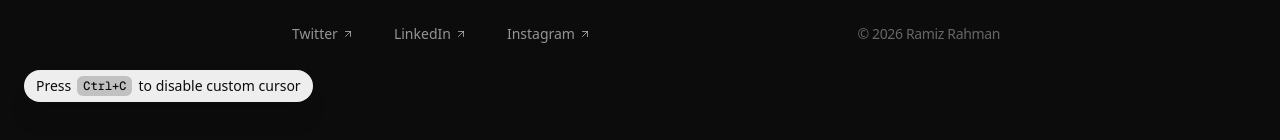
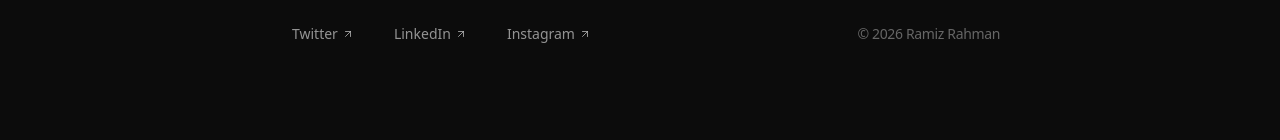
Before and after one commit to uncoolburrito/website, a Next.js app: page / in a window 1280 px wide. Shown: the part 674-814 px from the top of the page. Built offline with nearby package versions, Linux system fonts and the light colour scheme; no server answers.

Commit message:
removed custom curosr

```diff
--- a/src/app/layout.tsx
+++ b/src/app/layout.tsx
@@ -1,6 +1,6 @@
 import type { Metadata } from "next";
 import { Geist, Geist_Mono } from "next/font/google";
-import CustomCursor from "./components/custom-cursor";
+// import CustomCursor from "./components/custom-cursor";
 import YouTubeAmbientEngine from "./components/youtube-ambient-engine";
 import Header from "./components/header";
 import "./globals.css";
@@ -43,7 +43,7 @@ export default function RootLayout({
         className={`${geistSans.variable} ${geistMono.variable} antialiased`}
         suppressHydrationWarning
       >
-        <CustomCursor />
+        {/* <CustomCursor /> */}
         <YouTubeAmbientEngine />
         <Header />
         <main className="w-full flex flex-col items-center">
```
